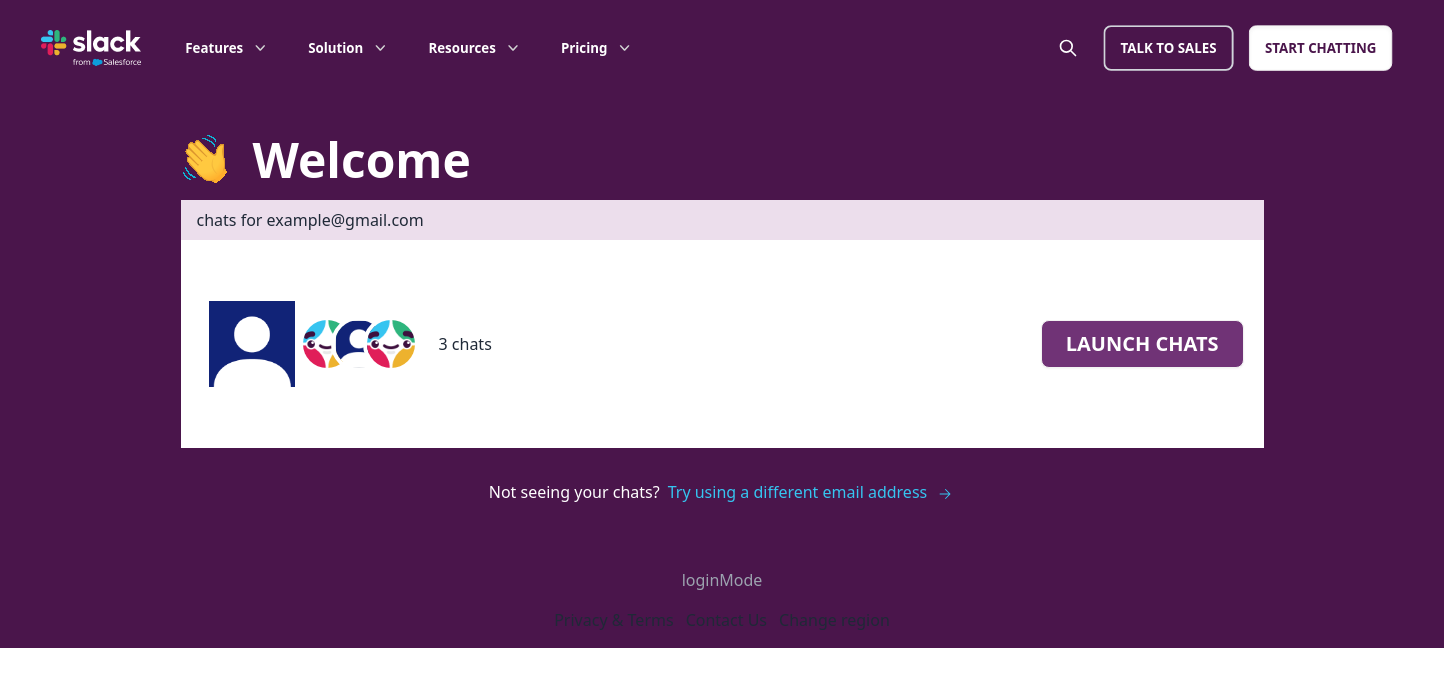
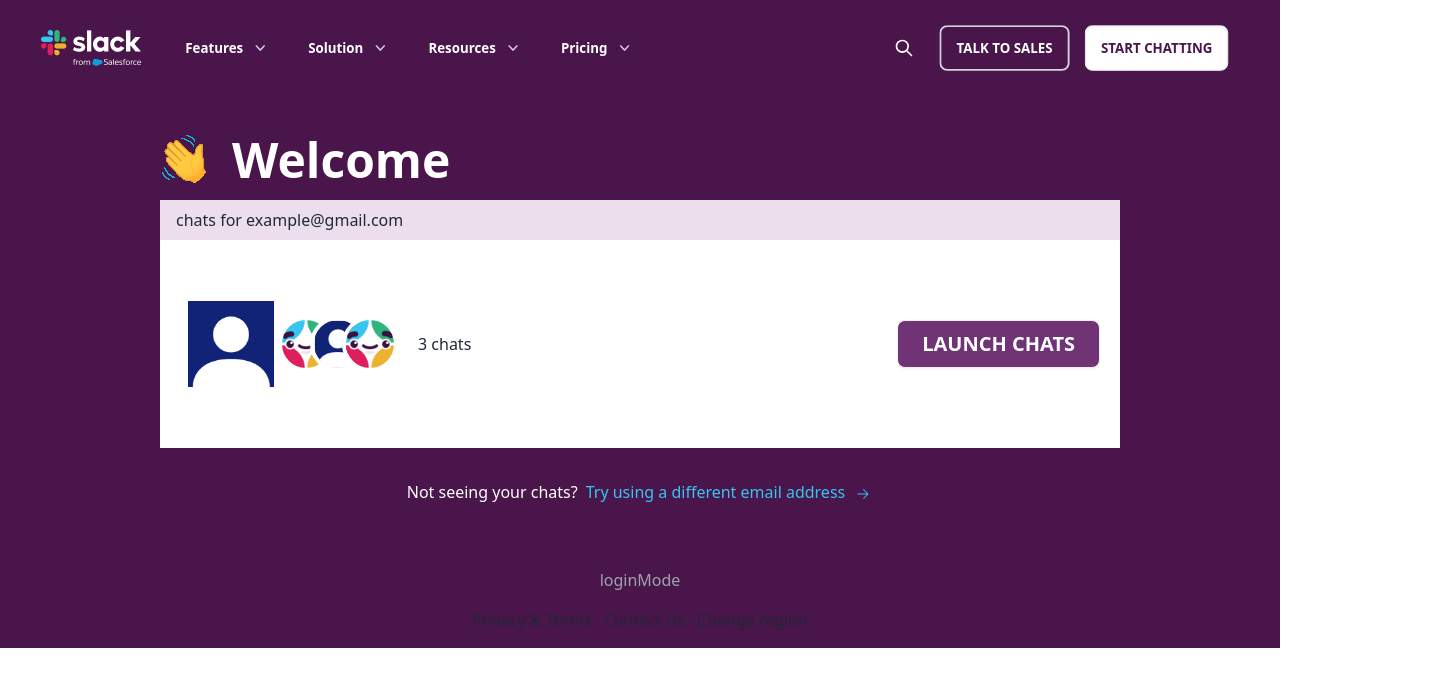
Before and after one commit to sigma-webdev/slack-pw, a React (Vite) app in the folder client/: page / in a window 1280 px wide. Shown: the top 686 px of the page, 1444 px wide, since content can reach past the window. Built offline with nearby package versions, Linux system fonts and the light colour scheme; the HTML template or start-up script is replaced by a standard one.

Commit message:
fix: body width error

```diff
--- a/client/src/index.css
+++ b/client/src/index.css
@@ -9,6 +9,6 @@
   }
 
 body {
-    width: 1444px;
+    max-width: 1444px;
     margin: auto;
 }
```
